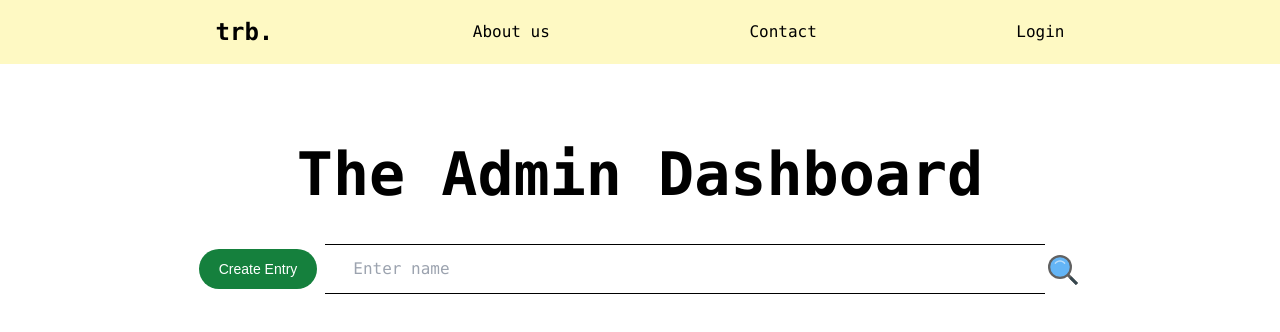
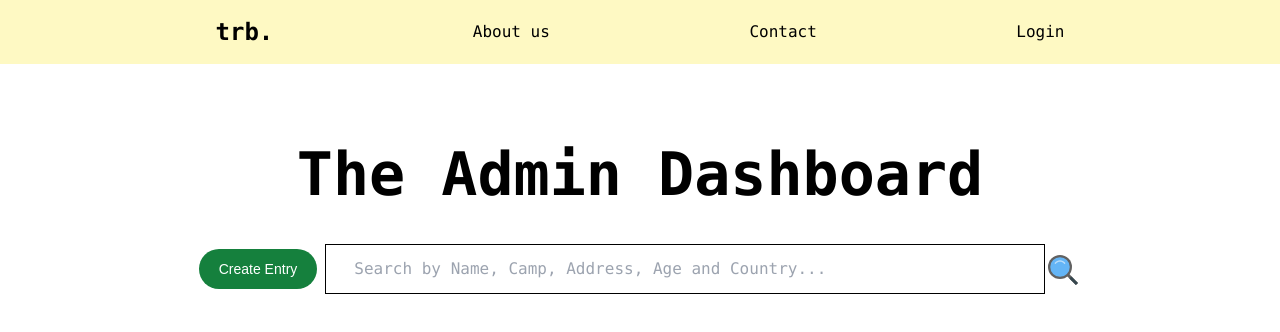
Before and after one commit to WhiteHatSeniors/The-Refugee-Board, a React (Vite) app in the folder frontend/: page /admin in a window 1280 px wide. Shown: the top 332 px of the page. Built offline with nearby package versions, Linux system fonts and the light colour scheme; no server answers.

Commit message:
Frontend integrated with the updated APIs, included search in Admin

```diff
--- a/frontend/src/App.jsx
+++ b/frontend/src/App.jsx
@@ -23,7 +23,7 @@ function App() {
 
 
   const getRefsFn = async () => {
-    const res = await AxFetch.get('api/get/refugees?Name=' + query, { validateStatus: false })
+    const res = await AxFetch.get('/api/get/refugees?SearchQuery=' + query, { validateStatus: false })
     console.log("HULUFDIFDHFHF ", res)
     return res.data;
     // else fetch('api/get/camp?campID=' + id)
@@ -58,7 +58,7 @@ function App() {
       <h1 className='font-bold text-6xl p-10'>The Refugee Board</h1>
       <div className='text-center'>
         <form className='flex-row' onSubmit={subHandler}>
-          <input placeholder="Enter name" onChange={event => setQuery(event.target.value)} onClick={event => setActive(prev => !prev)} className={/*isActive ? 'border-black border-2 px-7 py-3 w-[80%]' :*/ 'border-black border-y px-7 py-3 w-[60%]'} />
+          <input placeholder="Search by Name, Camp, Address, Age and Country..." onChange={event => setQuery(event.target.value)} onClick={event => setActive(prev => !prev)} className={/*isActive ? 'border-black border-2 px-7 py-3 w-[80%]' :*/ 'border-black border px-7 py-3 w-[60%]'} />
           <button type='submit'><FcSearch className='text-center inline-block text-4xl' /></button>
         </form>
         {/* {JSON.stringify(Data)} */}
--- a/frontend/src/pages/Admin.jsx
+++ b/frontend/src/pages/Admin.jsx
@@ -14,6 +14,8 @@ function Admin() {
     const location = useLocation();
     const queryClient = useQueryClient()
     const navigate = useNavigate()
+
+
 
     useEffect(() => {
 
@@ -45,7 +47,7 @@ function Admin() {
         const { id } = data.data
         if (!id) setUser(null);
         console.log(data, id, "fdfdghffhdhfdhghdfg")
-        const refs = await AxFetch.get('api/get/refugees?CampID=' + id, { validateStatus: false })
+        const refs = await AxFetch.get(`/api/get/refugees?SearchQuery=${query}&CampID=${id}`, { validateStatus: false })
         console.log(refs)
         return refs?.data
     }
@@ -126,6 +128,11 @@ function Admin() {
     }
 
 
+    const subHandler = (e) => {
+        e.preventDefault()
+        refetch()
+    }
+
     return (
         // <div className="App">
         //   {info && <p>{JSON.stringify(info)}</p>}
@@ -133,11 +140,11 @@ function Admin() {
         <div className='p-10'>
             <h1 className='font-bold font-mono text-6xl p-10'>The Admin Dashboard</h1>
             <div className='text-center'>
-                <div className='flex-row'>
+                <form className='flex-row' onSubmit={subHandler}>
                     <button type="button" className="text-white bg-green-700 hover:bg-green-800 focus:outline-none focus:ring-4 focus:ring-green-300 font-medium rounded-full text-sm px-5 py-2.5 text-center mr-2 mb-2 dark:bg-green-600 dark:hover:bg-green-700 dark:focus:ring-green-800" onClick={(e) => navigate('/create-entry')}>Create Entry</button>
-                    <input placeholder="Enter name" onChange={event => setQuery(event.target.value)} onClick={event => setActive(prev => !prev)} className={/*isActive ? 'border-black border-2 px-7 py-3 w-[80%]' :*/ 'border-black border-y px-7 py-3 w-[60%] font-mono'} />
-                    <FcSearch className='text-center inline-block text-4xl ' />
-                </div>
+                    <input placeholder="Search by Name, Camp, Address, Age and Country..." onChange={event => setQuery(event.target.value)} onClick={event => setActive(prev => !prev)} className={/*isActive ? 'border-black border-2 px-7 py-3 w-[80%]' :*/ 'border-black border px-7 py-3 w-[60%] font-mono'} />
+                    <button type='submit'><FcSearch className='text-center inline-block text-4xl' /></button>
+                </form>
                 {/* {JSON.stringify(Data)} */}
                 {
                     !isLoading && !(campRefugees?.error) && <DataTable data={campRefugees} col={["Name", "Gender", "CountryOfOrigin", "Age", "Message", "MessageDate"]} query={query} deleteEntry={deleteEntry == undefined ? '' : deleteEntry} editEntry={editEntry == undefined ? '' : editEntry} />
```
